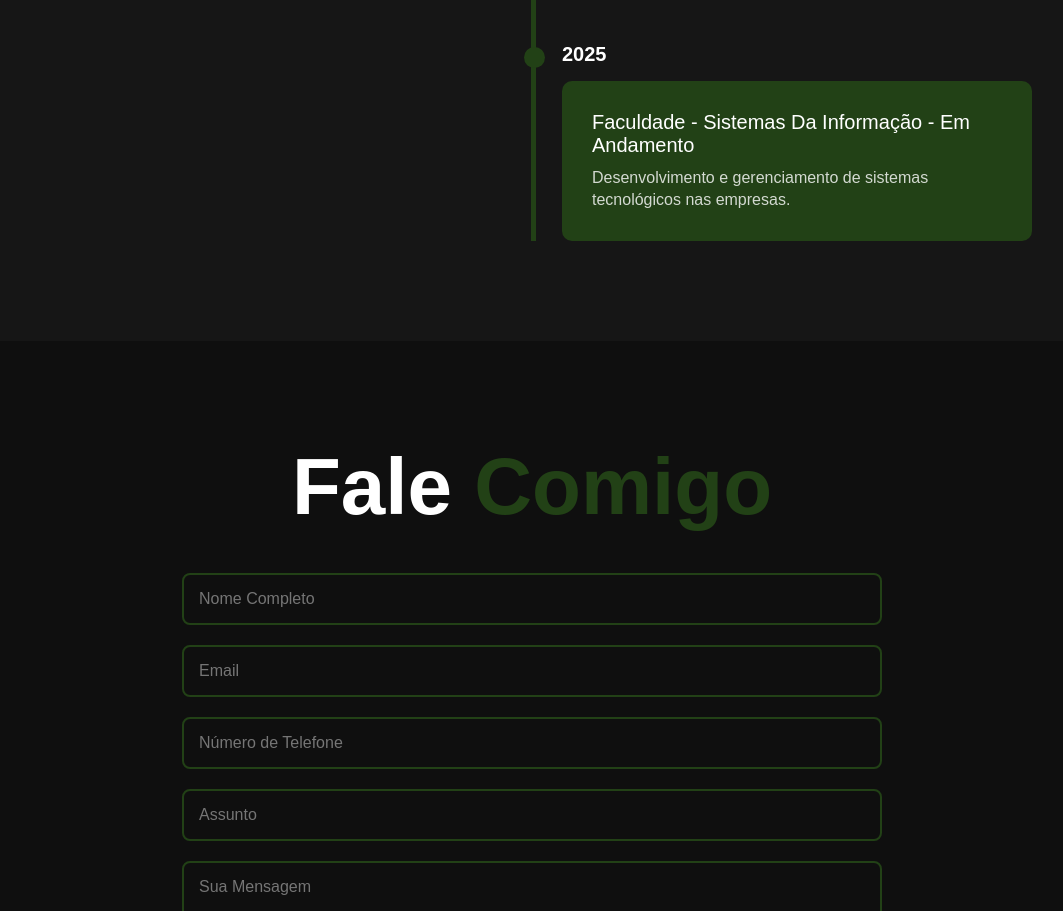
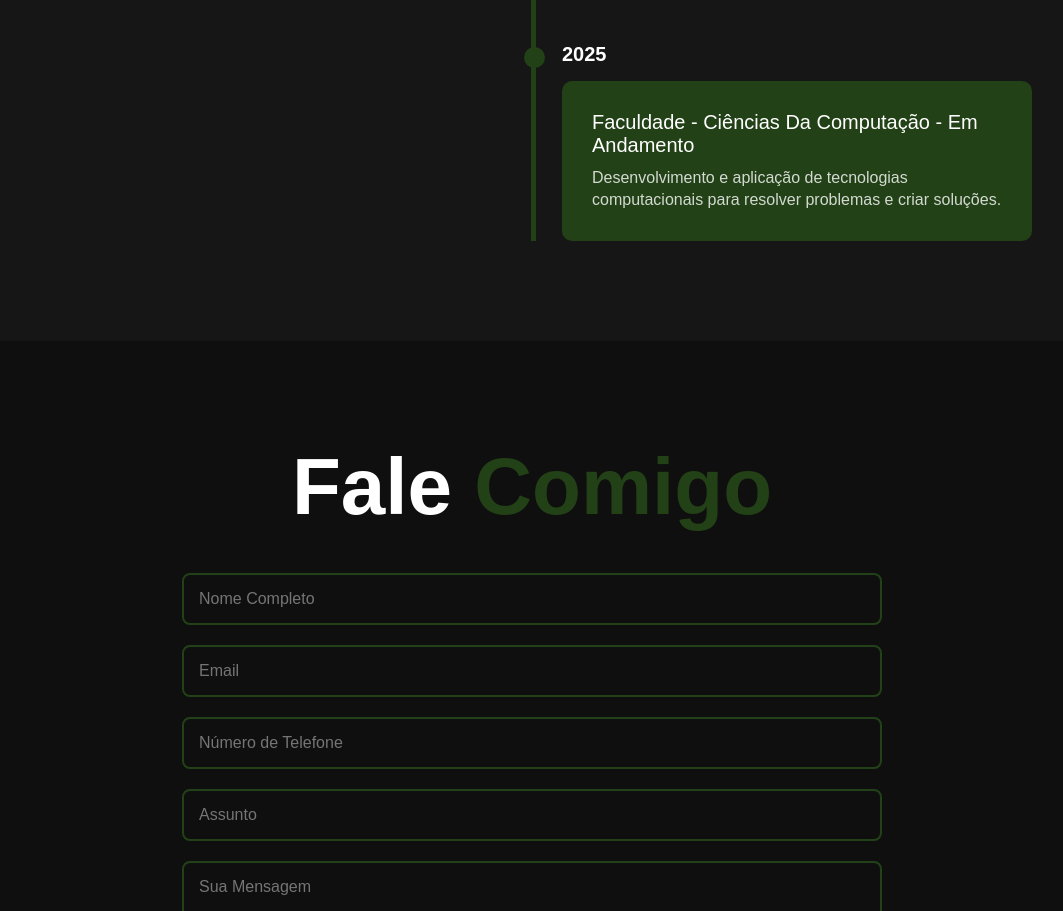
Before and after one commit to strtgyana/portfolio, a plain HTML site: page index.html in a window 1280 px wide. Shown: the part 3491-4402 px from the top of the page, without its empty margins (108-1171 px from the left). Drawn offline with Linux system fonts and the light colour scheme.

Commit message:
Update index.html

```diff
--- a/index.html
+++ b/index.html
@@ -183,8 +183,8 @@
                 <div class="timeline-dot"></div>
                 <div class="timeline-date">2025</div>
                 <div class="timeline-content">
-                    <h3>Faculdade - Sistemas da Informação - em andamento</h3>
-                    <p> Desenvolvimento e gerenciamento de sistemas tecnológicos nas empresas.</p>
+                    <h3>Faculdade - Ciências da Computação - em andamento</h3>
+                    <p>Desenvolvimento e aplicação de tecnologias computacionais para resolver problemas e criar soluções.</p>
                 </div>
             </div>
         </div>
```
